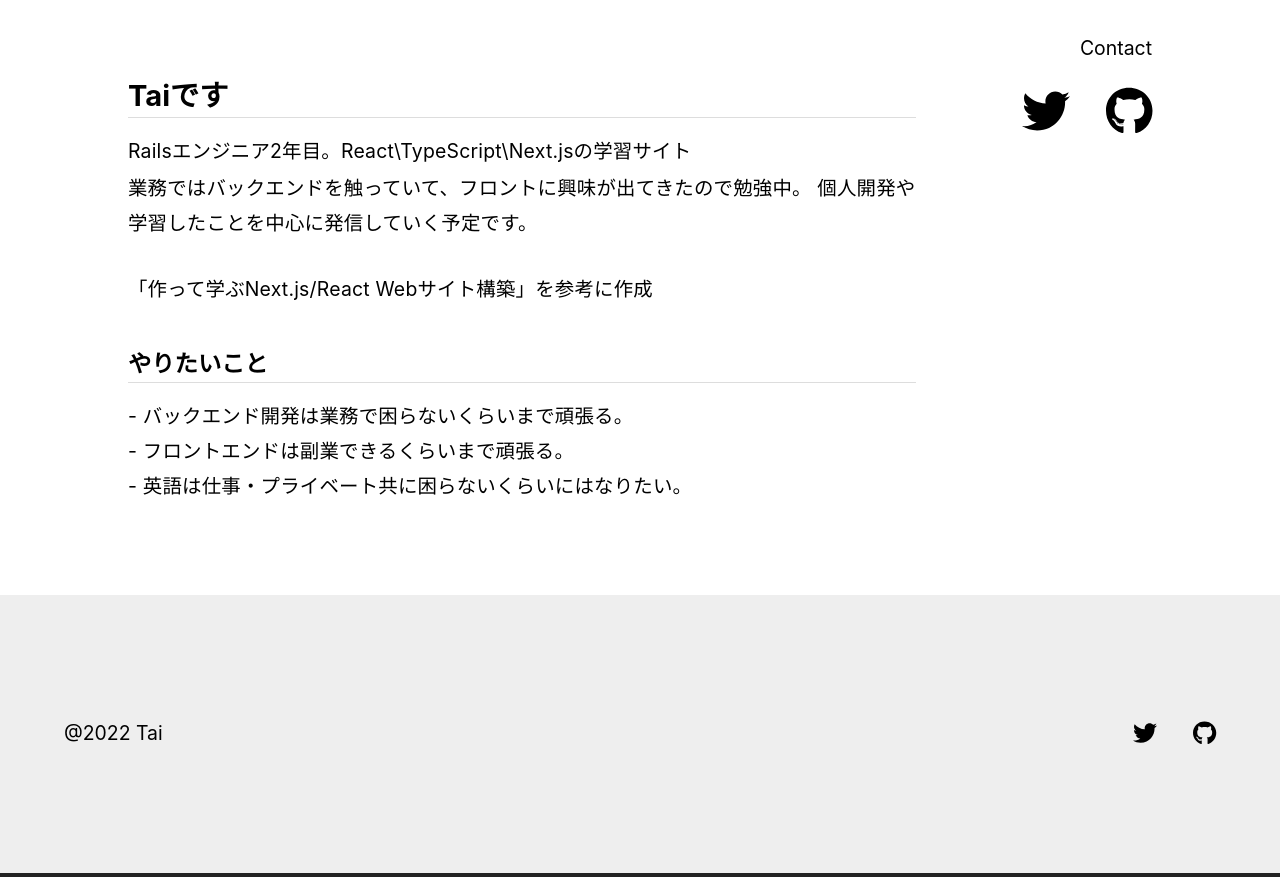
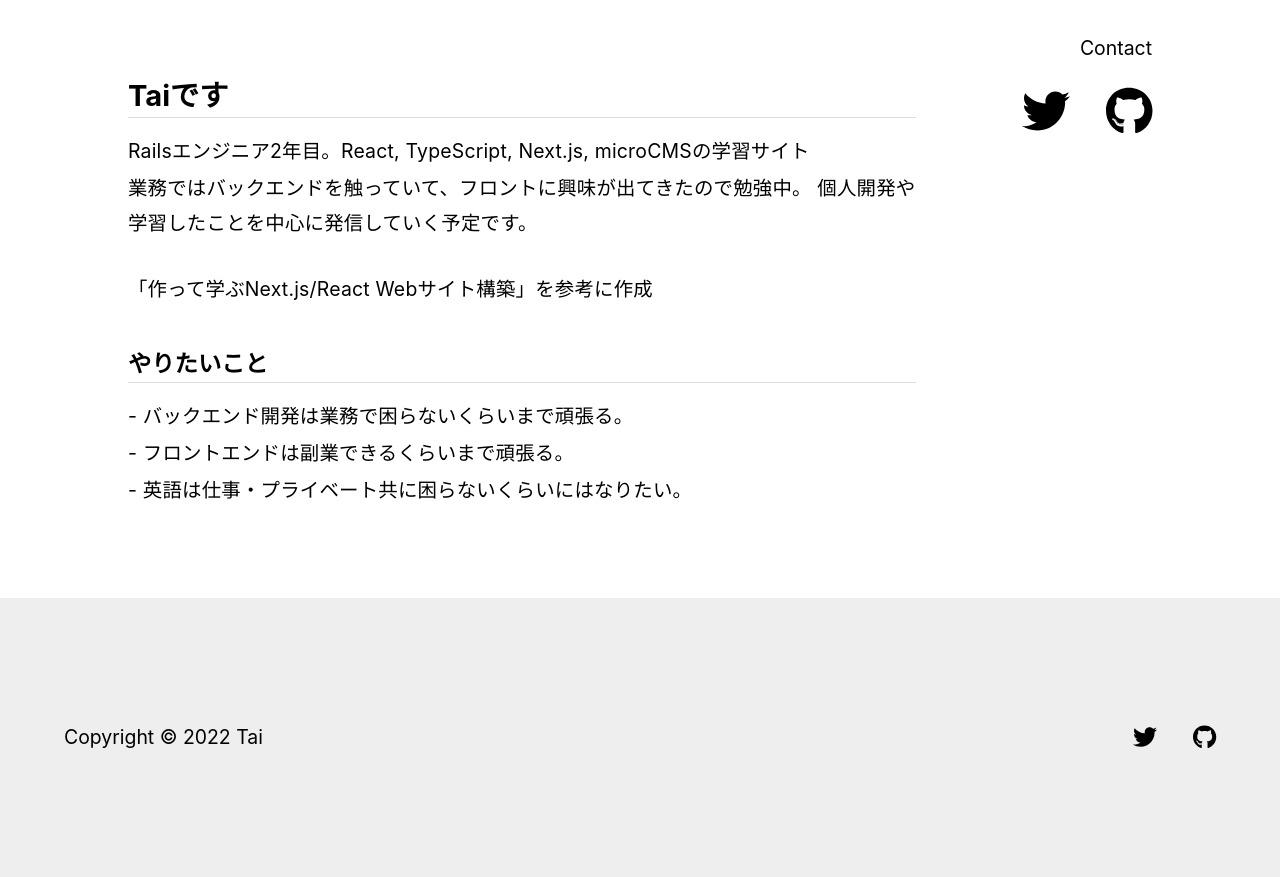
Before and after one commit to Taiki1009/blog-nextjs-microcms, a Next.js app: page /about in a window 1280 px wide. Shown: the part 1020-1897 px from the top of the page. Built offline with nearby package versions, Linux system fonts and the light colour scheme.

Commit message:
ソースコード用style修正, コメント追加

```diff
--- a/src/components/LightSite/footer/index.tsx
+++ b/src/components/LightSite/footer/index.tsx
@@ -7,7 +7,7 @@ const Footer = () => {
     <footer className={styles.wrapper}>
       <Container large>
         <div className={styles.flexContainer}>
-          <p>@2022 Tai</p>
+          <p>Copyright © 2022 Tai</p>
           <Social />
         </div>
       </Container>
--- a/src/pages/about.tsx
+++ b/src/pages/about.tsx
@@ -36,7 +36,10 @@ const About = () => {
         <TowColumn.Main>
           <PostBody>
             <h2>Taiです</h2>
-            <p>Railsエンジニア2年目。React\TypeScript\Next.jsの学習サイト</p>
+            <p>
+              Railsエンジニア2年目。React, TypeScript, Next.js,
+              microCMSの学習サイト
+            </p>
             <p>
               業務ではバックエンドを触っていて、フロントに興味が出てきたので勉強中。
               個人開発や学習したことを中心に発信していく予定です。
@@ -45,12 +48,9 @@ const About = () => {
             <p>「作って学ぶNext.js/React Webサイト構築」を参考に作成</p>
 
             <h3>やりたいこと</h3>
-            <p>
-              - バックエンド開発は業務で困らないくらいまで頑張る。
-              <br />
-              - フロントエンドは副業できるくらいまで頑張る。
-              <br />- 英語は仕事・プライベート共に困らないくらいにはなりたい。
-            </p>
+            <p>- バックエンド開発は業務で困らないくらいまで頑張る。</p>
+            <p>- フロントエンドは副業できるくらいまで頑張る。</p>
+            <p>- 英語は仕事・プライベート共に困らないくらいにはなりたい。</p>
 
             {/* <h2>FAQ</h2>
             <Accordion heading="プログラミングのポイントについて">
--- a/src/styles/globals.css
+++ b/src/styles/globals.css
@@ -106,3 +106,13 @@ figure {
 .blogList h3 {
   @apply text-2xl font-bold mt-10 mb-4 mx-0 border-b-2 border-solid border-neutral-400;
 }
+
+pre {
+  margin: 1em 0;
+  padding: 1em;
+  border-radius: 5px;
+  background: #25292f;
+  color: #fff;
+  overflow-x: auto;
+  -webkit-overflow-scrolling: touch;
+}
```
Also changed, not shown: libs/client.ts (+20 -0 lines).
